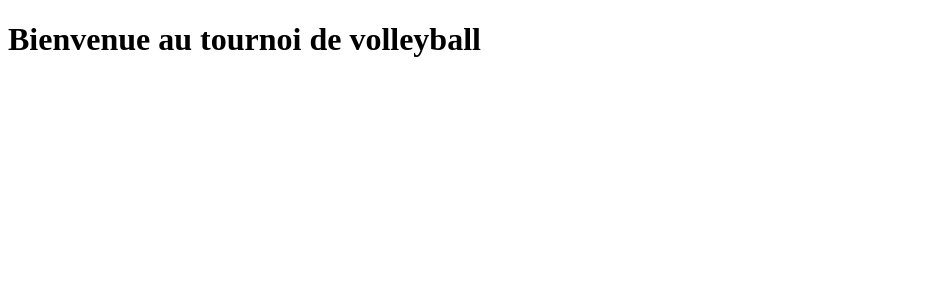
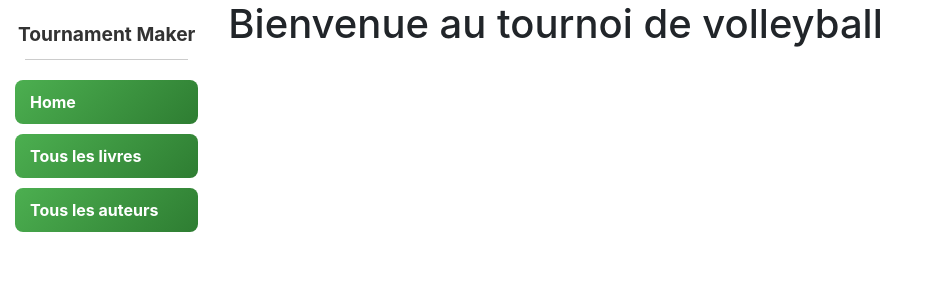
Before and after one commit to LouisAyzac/TournamentMaker, a Django app: page /TournamentMaker/ in a window 1280 px wide. Shown: the top 300 px of the page, without its empty margins (0-935 px from the left). Run offline with Django 5.2, Linux system fonts and the light colour scheme; data comes from the database, SQL or seed files in the repository; some libraries are stand-ins or nearby versions.

Commit message:
version html

```diff
--- /dev/null
+++ b/TournoiApp/TournamentMaker/static/css/styles.css
@@ -0,0 +1,48 @@
+.sidebar-nav {
+  margin-top: 20px;
+  padding: 0;
+  list-style: none;
+}
+
+.sidebar-nav li {
+  margin: 10px 0;
+}
+
+.sidebar-title {
+  font-size: 1.2rem;
+  font-weight: bold;
+  text-align: center;
+  color: #333;
+  margin-bottom: 10px;
+}
+
+.sidebar-divider {
+  border: 0;
+  height: 1px;
+  background: #ccc;
+  margin: 0 10px 20px 10px;
+}
+
+.sidebar-button {
+  display: block;
+  width: 100%;
+  padding: 10px 15px;
+  background: linear-gradient(135deg, #4CAF50, #2E7D32);
+  color: white;
+  text-align: left;
+  text-decoration: none;
+  border: none;
+  border-radius: 8px;
+  font-weight: bold;
+  cursor: pointer;
+  transition: background 0.3s ease, transform 0.1s ease;
+}
+
+.sidebar-button:hover {
+  background: linear-gradient(135deg, #66BB6A, #388E3C);
+  transform: translateY(-2px);
+}
+
+.sidebar-button:active {
+  transform: scale(0.98);
+}
--- /dev/null
+++ b/TournoiApp/TournamentMaker/templates/base_generic.html
@@ -0,0 +1,38 @@
+<!doctype html>
+<html lang="en">
+  <head>
+    {% block title %}
+      <title>Bibliothèque locale</title>
+    {% endblock %}
+    <meta charset="utf-8" />
+    <meta name="viewport" content="width=device-width, initial-scale=1" />
+    <link
+      rel="stylesheet"
+      href="https://stackpath.bootstrapcdn.com/bootstrap/4.1.3/css/bootstrap.min.css"
+      integrity="sha384-MCw98/SFnGE8fJT3GXwEOngsV7Zt27NXFoaoApmYm81iuXoPkFOJwJ8ERdknLPMO"
+      crossorigin="anonymous" />
+    <!-- Add additional CSS in static file -->
+    {% load static %}
+    <link rel="stylesheet" href="{% static 'css/styles.css' %}" />
+
+  </head>
+  <body>
+    <div class="container-fluid">
+      <div class="row">
+        <div class="col-sm-2">
+          {% block sidebar %}
+          <ul class="sidebar-nav">
+  <li class="sidebar-title">Tournament Maker</li>
+  <hr class="sidebar-divider">
+  <li><a href="{% url 'index' %}" class="sidebar-button">Home</a></li>
+  <li><a href="#" class="sidebar-button">Tous les livres</a></li>
+  <li><a href="#" class="sidebar-button">Tous les auteurs</a></li>
+</ul>
+
+          {% endblock %}
+        </div>
+        <div class="col-sm-10">{% block content %} {% endblock %}</div>
+      </div>
+    </div>
+  </body>
+</html>
--- a/TournoiApp/TournamentMaker/templates/index.html
+++ b/TournoiApp/TournamentMaker/templates/index.html
@@ -1,11 +1,15 @@
 <!doctype html>
 <html lang="fr">
+
   <body>
-    {% block sidebar %}
+    {% extends "base_generic.html" %}
+{% block content %}
+
 
 
 <h1>Bienvenue au tournoi de volleyball</h1>
     {% endblock %}
 
+
   </body>
 </html>
--- a/TournoiApp/TournoiApp/settings.py
+++ b/TournoiApp/TournoiApp/settings.py
@@ -118,7 +118,7 @@ USE_TZ = True
 # Static files (CSS, JavaScript, Images)
 # https://docs.djangoproject.com/en/5.2/howto/static-files/
 
-STATIC_URL = 'static/'
+STATIC_URL = '/static/'
 
 # Default primary key field type
 # https://docs.djangoproject.com/en/5.2/ref/settings/#default-auto-field
```
